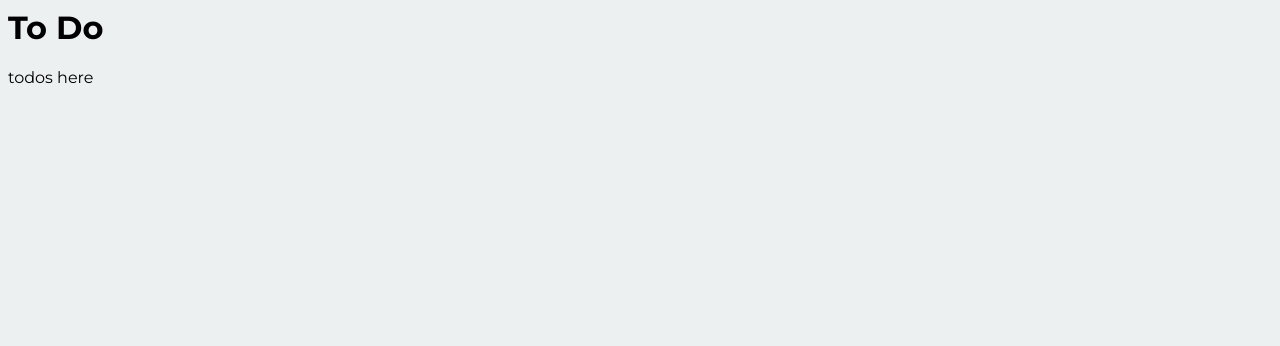
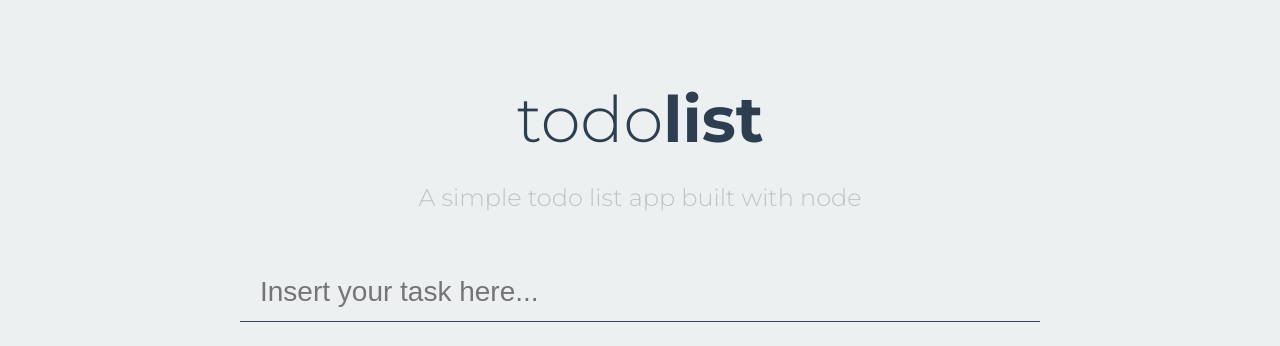
Before and after one commit to jkimexploring/Typical-To-Do, a website: page Views/index.html in a window 1280 px wide. Drawn offline with nearby package versions, Linux system fonts and the light colour scheme.

Commit message:
basic copy and classes added

```diff
--- a/Views/index.html
+++ b/Views/index.html
@@ -5,8 +5,17 @@
   crossorigin="anonymous"></script>
 </head>
 <body>
-    <h1>To Do</h1>
-    <p>todos here</p>
+        <header>
+          <h1>todo<span>list</span></h1>
+          <h2>A simple todo list app built with node</h2>
+        </header>
+
+        <section class="form">
+          <input type="text" id="todoInput" placeholder="Insert your task here...">
+        </section>
+
+        <ul class="list">
+        </ul>
 
 <script type="text/javascript" src="/app.js"></script>
 </body>
```
